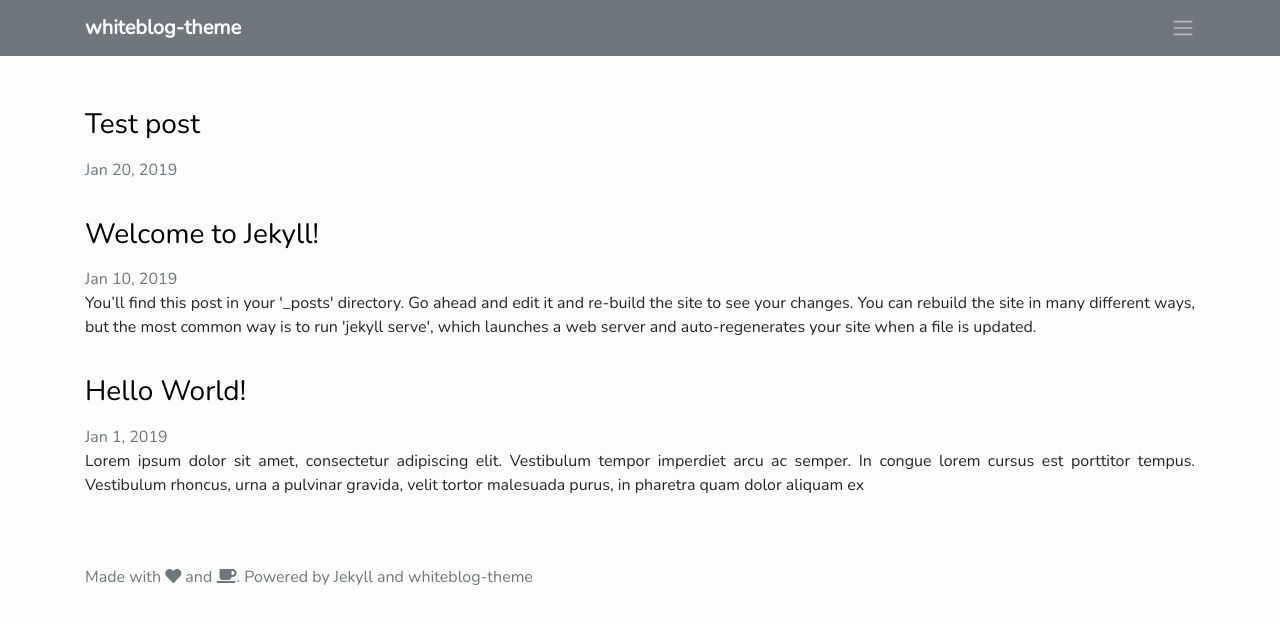
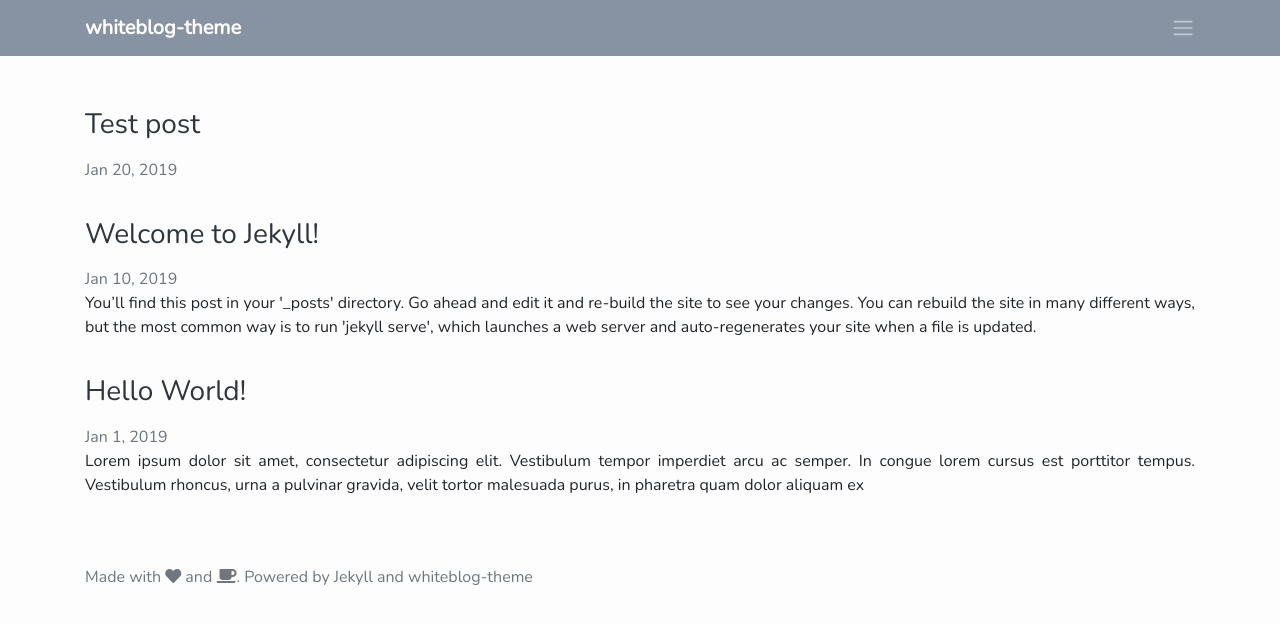
Before and after one commit to vmsilvamolina/whiteblog-theme, a Jekyll site: the page built from index.html, in a window 1280 px wide. Shown: the top 624 px of the page. Built offline with Jekyll 4.4.1, drawn with Linux system fonts in a browser that asks for light colours; nearby versions of some CDN libraries.

Commit message:
change some elements color and fix the scroll error

```diff
--- a/_sass/whiteblog-theme/_layout.scss
+++ b/_sass/whiteblog-theme/_layout.scss
@@ -10,7 +10,7 @@ body {
 }
 
 .navbar {
-  background-color: #6f777d !important;
+  background-color: #8792A3 !important;
   a {
     //color: #6f777d !important;
     font-weight: 600;
@@ -63,7 +63,7 @@ body {
 }
 
 .title-post-resume a {
-  color: black !important;
+  color: #2F343D !important;
 }
 
 div#content.text-justify {
@@ -71,7 +71,7 @@ div#content.text-justify {
 }
 
 .post {
-  padding-top: 2.5rem!important;
+  padding-top: 3rem!important;
 }
 
 .posts-list {
@@ -84,7 +84,7 @@ div#content.text-justify {
 
 blockquote {
   background: #f9f9f9;
-  border-left: 10px solid #ccc;
+  border-left: 10px solid #5B6B84;
   margin: 1.5em 0px;
   padding: 0.5em 10px;
   quotes: "\201C""\201D""\2018""\2019";
```
